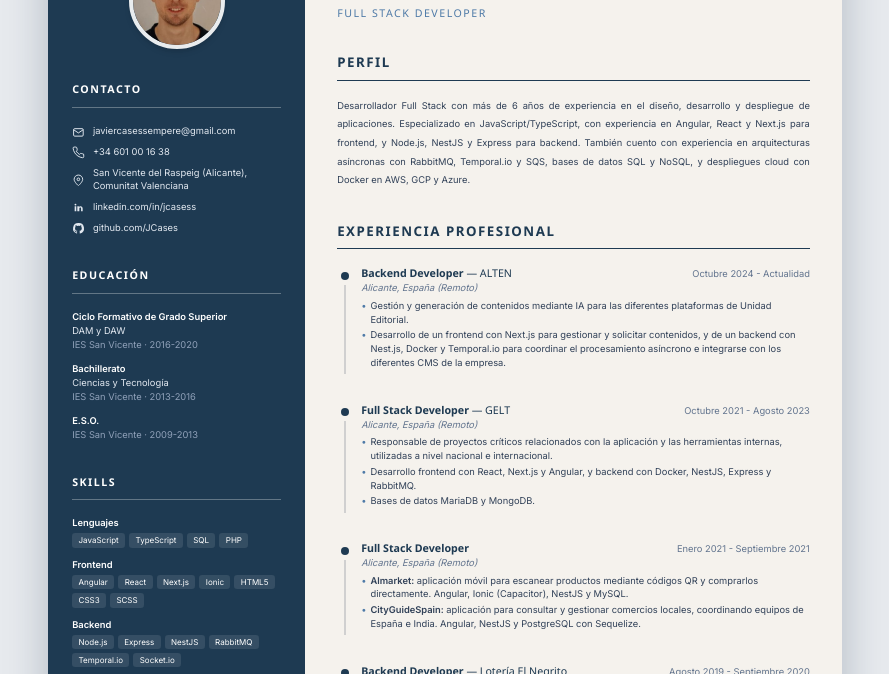
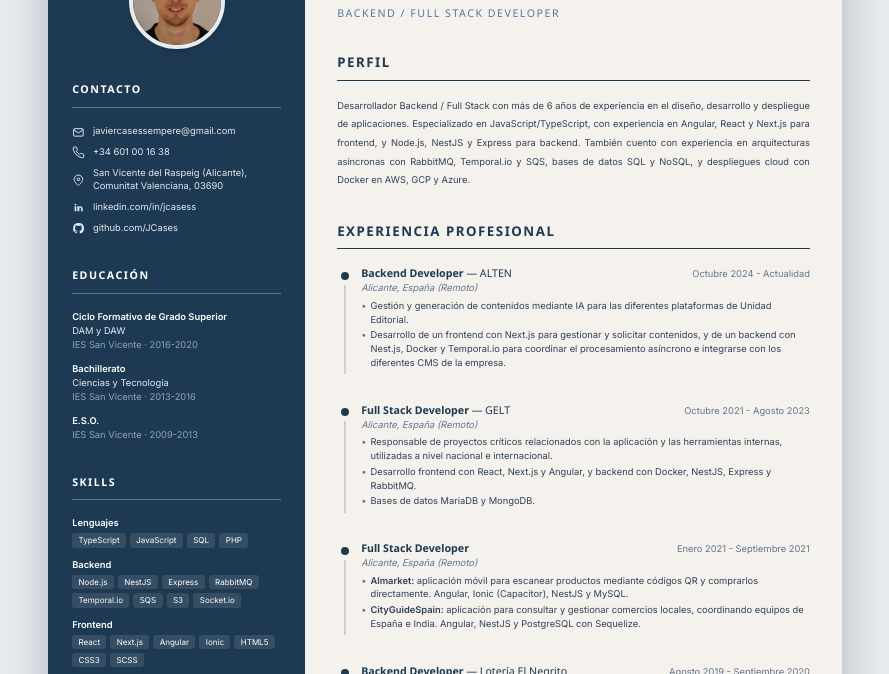
Before and after one commit to JCases/jcases.github.io, a website: page index.html in a window 1280 px wide. Shown: the part 124-798 px from the top of the page, without its empty margins (195-1084 px from the left). Drawn offline with Linux system fonts and the light colour scheme.

Commit message:
Update CV

```diff
--- a/index.html
+++ b/index.html
@@ -89,7 +89,8 @@
                 target="_blank"
                 rel="noopener noreferrer"
               >
-                San Vicente del Raspeig (Alicante),<br />Comunitat Valenciana
+                San Vicente del Raspeig (Alicante),<br />Comunitat Valenciana,
+                03690
               </a>
             </li>
             <li class="contact-item">
@@ -165,18 +166,31 @@
             <div>
               <p class="skill-category">Lenguajes</p>
               <div class="flex flex-wrap gap-1">
+                <span class="skill-chip">TypeScript</span>
                 <span class="skill-chip">JavaScript</span>
-                <span class="skill-chip">TypeScript</span>
                 <span class="skill-chip">SQL</span>
                 <span class="skill-chip">PHP</span>
               </div>
             </div>
             <div>
+              <p class="skill-category">Backend</p>
+              <div class="flex flex-wrap gap-1">
+                <span class="skill-chip">Node.js</span>
+                <span class="skill-chip">NestJS</span>
+                <span class="skill-chip">Express</span>
+                <span class="skill-chip">RabbitMQ</span>
+                <span class="skill-chip">Temporal.io</span>
+                <span class="skill-chip">SQS</span>
+                <span class="skill-chip">S3</span>
+                <span class="skill-chip">Socket.io</span>
+              </div>
+            </div>
+            <div>
               <p class="skill-category">Frontend</p>
               <div class="flex flex-wrap gap-1">
-                <span class="skill-chip">Angular</span>
                 <span class="skill-chip">React</span>
                 <span class="skill-chip">Next.js</span>
+                <span class="skill-chip">Angular</span>
                 <span class="skill-chip">Ionic</span>
                 <span class="skill-chip">HTML5</span>
                 <span class="skill-chip">CSS3</span>
@@ -184,34 +198,22 @@
               </div>
             </div>
             <div>
-              <p class="skill-category">Backend</p>
-              <div class="flex flex-wrap gap-1">
-                <span class="skill-chip">Node.js</span>
-                <span class="skill-chip">Express</span>
-                <span class="skill-chip">NestJS</span>
-                <span class="skill-chip">RabbitMQ</span>
-                <span class="skill-chip">Temporal.io</span>
-                <span class="skill-chip">Socket.io</span>
-              </div>
-            </div>
-            <div>
               <p class="skill-category">Bases de datos</p>
               <div class="flex flex-wrap gap-1">
+                <span class="skill-chip">PostgreSQL</span>
                 <span class="skill-chip">MySQL</span>
+                <span class="skill-chip">MongoDB</span>
                 <span class="skill-chip">MariaDB</span>
-                <span class="skill-chip">PostgreSQL</span>
                 <span class="skill-chip">SQLite</span>
-                <span class="skill-chip">MongoDB</span>
                 <span class="skill-chip">Elasticsearch</span>
-                <span class="skill-chip">Grafana</span>
               </div>
             </div>
             <div>
               <p class="skill-category">Infraestructura y Cloud</p>
               <div class="flex flex-wrap gap-1">
+                <span class="skill-chip">Docker</span>
                 <span class="skill-chip">Git</span>
                 <span class="skill-chip">CI/CD</span>
-                <span class="skill-chip">Docker</span>
                 <span class="skill-chip">Nginx</span>
                 <span class="skill-chip">AWS</span>
                 <span class="skill-chip">GCP</span>
@@ -248,20 +250,20 @@
             <h1 class="cv-first-name">Javier</h1>
             <h2 class="cv-name">Cases Sempere</h2>
           </div>
-          <p class="cv-subtitle">Full Stack Developer</p>
+          <p class="cv-subtitle">Backend / Full Stack Developer</p>
         </header>
 
         <!-- Perfil -->
         <section>
           <h2 class="section-title-main">PERFIL</h2>
           <p class="profile-copy">
-            Desarrollador Full Stack con más de 6 años de experiencia en el
-            diseño, desarrollo y despliegue de aplicaciones. Especializado en
-            JavaScript/TypeScript, con experiencia en Angular, React y Next.js
-            para frontend, y Node.js, NestJS y Express para backend. También
-            cuento con experiencia en arquitecturas asíncronas con RabbitMQ,
-            Temporal.io y SQS, bases de datos SQL y NoSQL, y despliegues cloud
-            con Docker en AWS, GCP y Azure.
+            Desarrollador Backend / Full Stack con más de 6 años de experiencia
+            en el diseño, desarrollo y despliegue de aplicaciones. Especializado
+            en JavaScript/TypeScript, con experiencia en Angular, React y
+            Next.js para frontend, y Node.js, NestJS y Express para backend.
+            También cuento con experiencia en arquitecturas asíncronas con
+            RabbitMQ, Temporal.io y SQS, bases de datos SQL y NoSQL, y
+            despliegues cloud con Docker en AWS, GCP y Azure.
           </p>
         </section>
 
```
